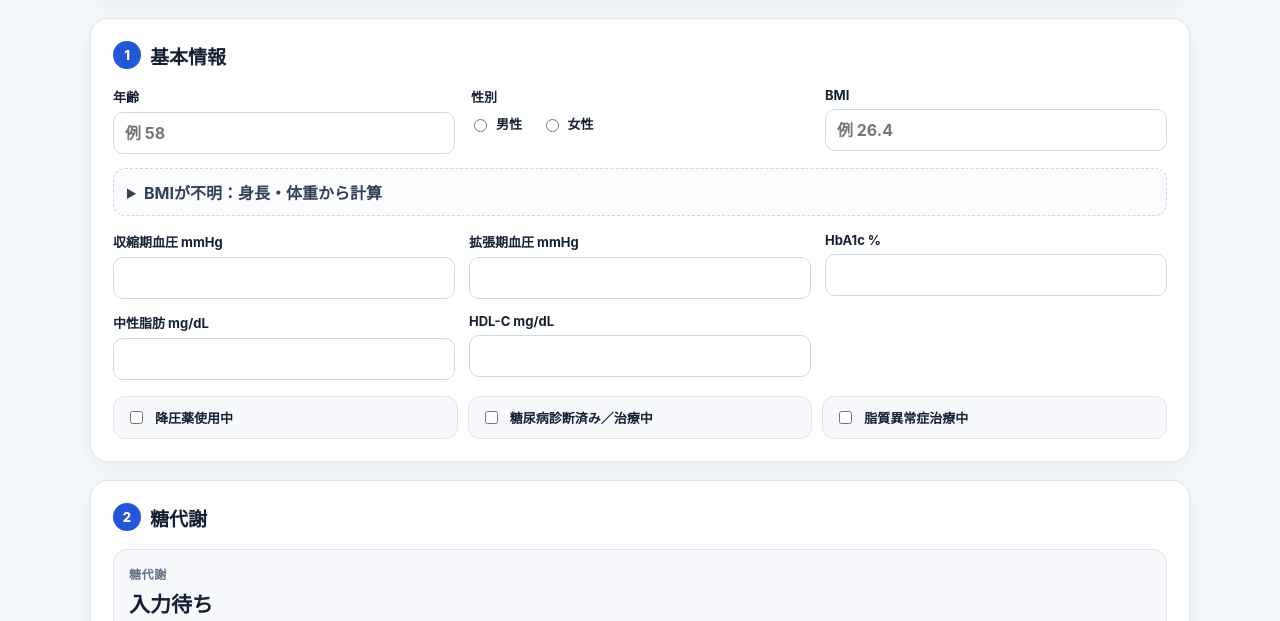
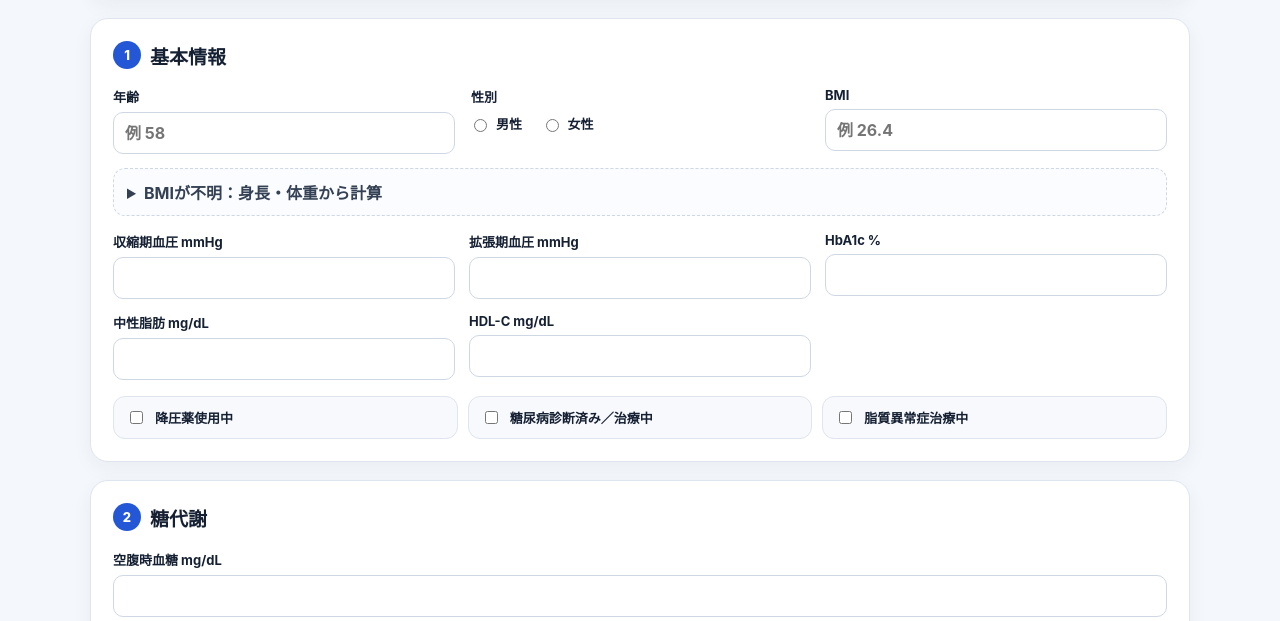
Before and after one commit to oraP-3/MASLD_diagnosis, a website with bundled scripts: page index.html in a window 1280 px wide. Shown: the part 142-763 px from the top of the page. Built offline with nearby package versions, Linux system fonts and the light colour scheme.

Commit message:
fix: normalize numeric inputs and glycemia UI

```diff
--- a/index.html
+++ b/index.html
@@ -31,18 +31,18 @@
       <details id="bmiHelper" class="helper">
         <summary>BMIが不明：身長・体重から計算</summary>
         <div class="grid cols-3 helper-body">
-          <label>身長 cm<input id="heightCm" type="number" min="100" max="230" step="0.1" /></label>
-          <label>体重 kg<input id="weightKg" type="number" min="25" max="250" step="0.1" /></label>
+          <label>身長 cm<input id="heightCm" type="number" min="100" max="230" step="0.1" inputmode="decimal" /></label>
+          <label>体重 kg<input id="weightKg" type="number" min="25" max="250" step="0.1" inputmode="decimal" /></label>
           <button id="calculateBmiButton" type="button" class="secondary-button align-end">BMIへ反映</button>
         </div>
       </details>
 
       <div class="grid cols-3 top-gap">
-        <label>収縮期血圧 mmHg<input id="sbp" type="number" min="60" max="280" /></label>
-        <label>拡張期血圧 mmHg<input id="dbp" type="number" min="30" max="180" /></label>
-        <label>HbA1c %<input id="hba1c" type="number" min="3" max="20" step="0.1" /></label>
-        <label>中性脂肪 mg/dL<input id="tg" type="number" min="20" max="3000" /></label>
-        <label>HDL-C mg/dL<input id="hdl" type="number" min="5" max="200" /></label>
+        <label>収縮期血圧 mmHg<input id="sbp" type="number" min="60" max="280" inputmode="numeric" /></label>
+        <label>拡張期血圧 mmHg<input id="dbp" type="number" min="30" max="180" inputmode="numeric" /></label>
+        <label>HbA1c %<input id="hba1c" type="number" min="3" max="20" step="0.1" inputmode="decimal" /></label>
+        <label>中性脂肪 mg/dL<input id="tg" type="number" min="20" max="3000" inputmode="numeric" /></label>
+        <label>HDL-C mg/dL<input id="hdl" type="number" min="5" max="200" inputmode="numeric" /></label>
       </div>
 
       <div class="check-grid top-gap">
@@ -54,16 +54,14 @@
 
     <section class="card">
       <div class="section-heading"><div><span class="step">2</span><h2>糖代謝</h2></div></div>
+      <label>空腹時血糖 mg/dL<input id="fastingGlucose" type="number" min="20" max="1000" step="1" inputmode="numeric" /></label>
       <div id="glucoseConfirm" class="conditional-box hidden">
-        <strong>血糖値で確認</strong>
-        <p>未診断でHbA1cが6.5%以上のときだけ確認します。</p>
-        <div class="grid">
-          <label>空腹時血糖 mg/dL<input id="fastingGlucose" type="number" min="20" max="1000" step="1" inputmode="numeric" /></label>
-          <label>随時血糖 mg/dL<input id="randomGlucose" type="number" min="20" max="1000" step="1" inputmode="numeric" /></label>
-        </div>
+        <strong>随時血糖で確認</strong>
+        <p>未診断でHbA1cが6.5%以上かつ血糖で糖尿病型の確認が完了していない場合、随時血糖があれば入力します。</p>
+        <label>随時血糖 mg/dL<input id="randomGlucose" type="number" min="20" max="1000" step="1" inputmode="numeric" /></label>
       </div>
-      <div id="glycemiaResult" class="result-card neutral"><p class="result-label">糖代謝</p><h3>入力待ち</h3><p>HbA1cを入力してください。</p></div>
-      <p class="microcopy">糖尿病診断済みの場合は一般的なHbA1c目標（7.0%未満）との位置づけを表示します。実際の目標は個別化が必要です。</p>
+      <div id="glycemiaResult" class="result-card neutral"><p class="result-label">糖代謝</p><h3>入力待ち</h3><p>HbA1cまたは空腹時血糖を入力してください。</p></div>
+      <p class="microcopy">MASLDの糖代謝CMRFはHbA1cまたは空腹時血糖から評価します。糖尿病診断済みの場合は一般的なHbA1c目標（7.0%未満）との位置づけを表示します。</p>
     </section>
 
     <section class="card">
@@ -97,7 +95,7 @@
       <div id="waistPrompt" class="conditional-box hidden">
         <strong>腹囲があると分類が確定します</strong>
         <p>BMI &lt;23で他のCMRFを認めないため、腹囲だけが残る判定項目です。</p>
-        <label>腹囲 cm<input id="waist" type="number" min="40" max="200" step="0.1" /></label>
+        <label>腹囲 cm<input id="waist" type="number" min="40" max="200" step="0.1" inputmode="decimal" /></label>
       </div>
 
       <div class="result-block top-gap"><p class="result-label">自動CMRF</p><div id="cmrfBadges" class="badges"></div></div>
@@ -107,9 +105,9 @@
     <section class="card">
       <div class="section-heading"><div><span class="step">4</span><h2>肝線維化</h2></div></div>
       <div class="grid cols-3">
-        <label>AST U/L<input id="ast" type="number" min="1" max="5000" /></label>
-        <label>ALT U/L<input id="alt" type="number" min="1" max="5000" /></label>
-        <label>血小板 万/µL<input id="plateletsWan" type="number" min="1" max="100" step="0.1" /></label>
+        <label>AST U/L<input id="ast" type="number" min="1" max="5000" inputmode="numeric" /></label>
+        <label>ALT U/L<input id="alt" type="number" min="1" max="5000" inputmode="numeric" /></label>
+        <label>血小板 万/µL<input id="plateletsWan" type="number" min="1" max="100" step="0.1" inputmode="decimal" /></label>
       </div>
 
       <div class="result-grid top-gap">
@@ -121,12 +119,12 @@
         <strong>二次NITによる評価を検討</strong>
         <p>FIB-4または血小板から追加評価に意味がある状態です。利用可能な検査だけ入力してください。</p>
         <div class="grid cols-3">
-          <label>VCTE / FibroScan kPa<input id="vcteKpa" type="number" min="0" max="100" step="0.1" /></label>
-          <label>SWE<div class="input-with-select"><input id="swe" type="number" min="0" max="100" step="0.1" /><select id="sweUnit"><option value="kpa">kPa</option><option value="ms">m/s</option></select></div></label>
-          <label>MRE kPa<input id="mreKpa" type="number" min="0" max="20" step="0.01" /></label>
-          <label>ELF<input id="elf" type="number" min="0" max="20" step="0.1" /></label>
-          <label>IV型コラーゲン7S ng/mL<input id="type4Collagen7s" type="number" min="0" max="50" step="0.1" /></label>
-          <label>M2BPGi C.O.I.<input id="m2bpgi" type="number" min="0" max="20" step="0.1" /></label>
+          <label>VCTE / FibroScan kPa<input id="vcteKpa" type="number" min="0" max="100" step="0.1" inputmode="decimal" /></label>
+          <label>SWE<div class="input-with-select"><input id="swe" type="number" min="0" max="100" step="0.1" inputmode="decimal" /><select id="sweUnit"><option value="kpa">kPa</option><option value="ms">m/s</option></select></div></label>
+          <label>MRE kPa<input id="mreKpa" type="number" min="0" max="20" step="0.01" inputmode="decimal" /></label>
+          <label>ELF<input id="elf" type="number" min="0" max="20" step="0.1" inputmode="decimal" /></label>
+          <label>IV型コラーゲン7S ng/mL<input id="type4Collagen7s" type="number" min="0" max="50" step="0.1" inputmode="decimal" /></label>
+          <label>M2BPGi C.O.I.<input id="m2bpgi" type="number" min="0" max="20" step="0.1" inputmode="decimal" /></label>
         </div>
         <div id="nitResults" class="nit-results"></div>
         <p class="microcopy">NIT単独で組織学的線維化stageを確定せず、治療適応も自動判定しません。</p>
```
